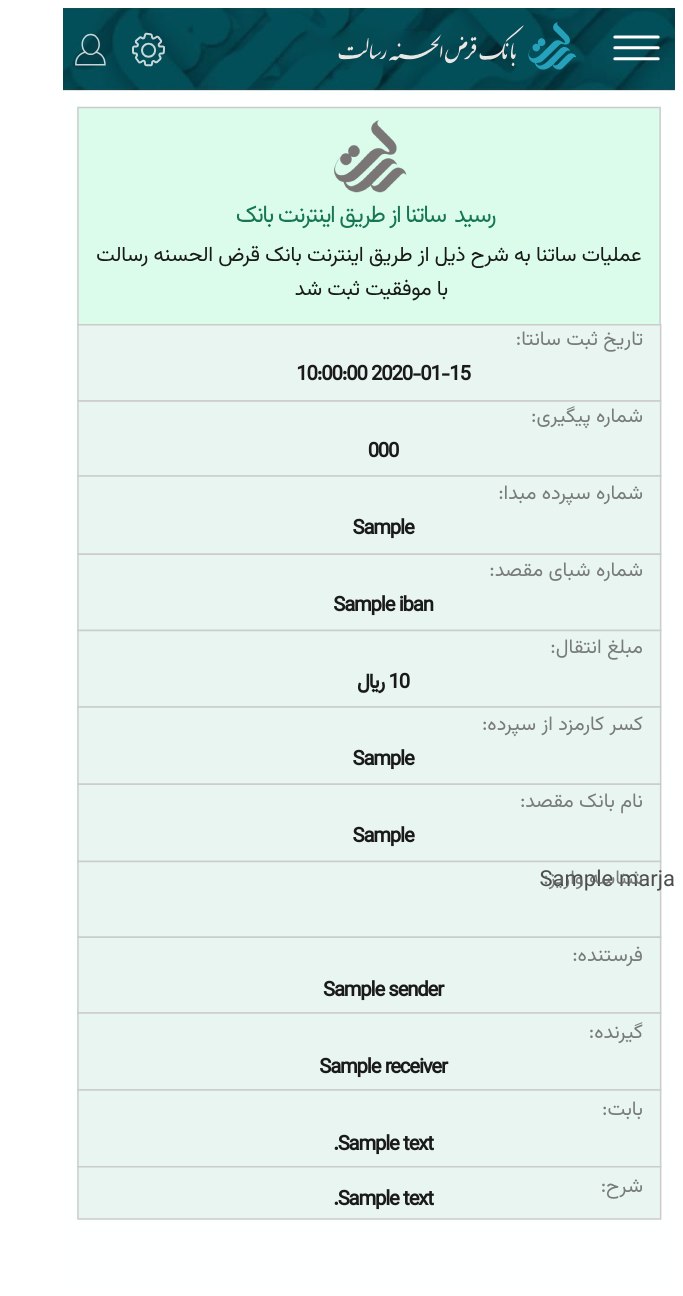
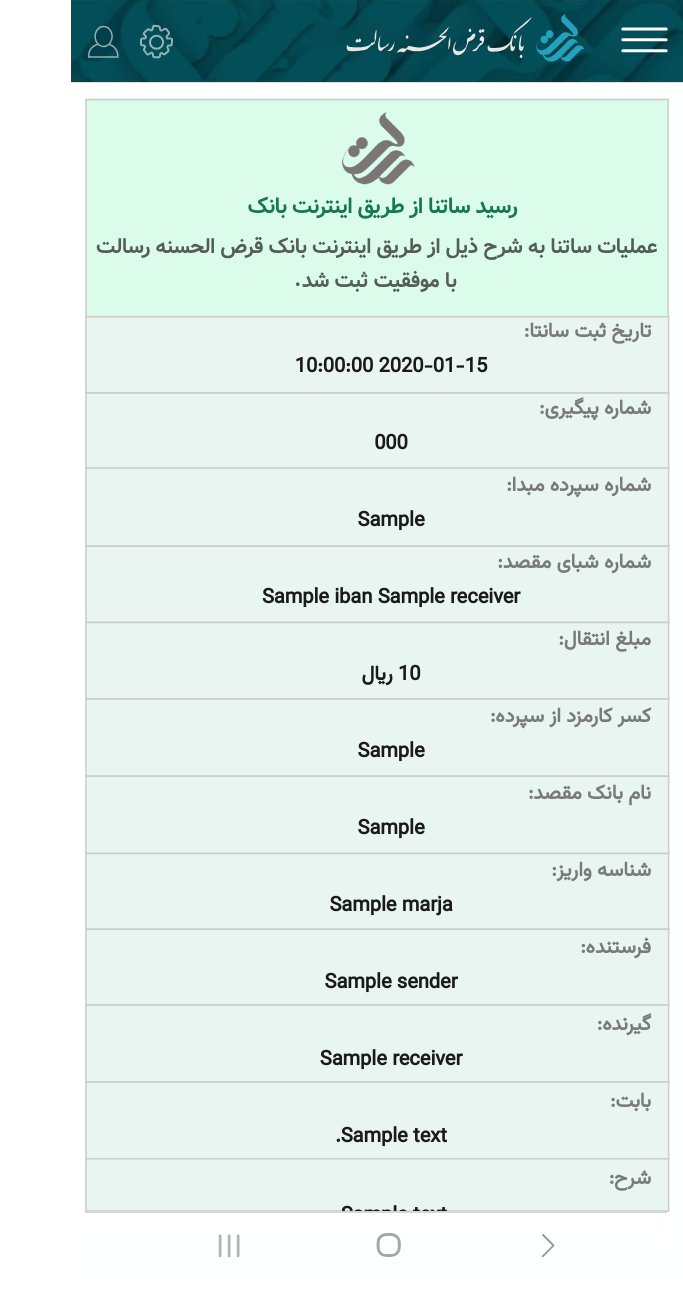
Before and after one commit to saeedhpro/residbot, a Python web app: template templates/resalat_satna_2/index.html in a window 1280 px wide. Shown: the whole page, without its empty margins (597-1280 px from the left). After the commit the page ends 1258 px from the top, so only its background shows below. Run offline with Jinja, Linux system fonts and the light colour scheme; the template is opened without the code that fills it: most values are stand-ins (such as "Sample title", 1, 10 or a date in 2020).

Commit message:
fix: mande

```diff
--- a/templates/resalat_satna/index.html
+++ b/templates/resalat_satna/index.html
@@ -3,10 +3,11 @@
     <meta charset="UTF-8" />
     <meta name="viewport" content="width=device-width, initial-scale=1.0" />
     <title>Document</title>
+    <link rel="stylesheet" href="sepah-satna.css" />
     <style>
       @font-face {
         font-family: Vazir;
-        src: url("{{current_directory}}/templates/Vazirmatn-Regular.ttf");
+        src: url("../Vazirmatn-Regular.ttf");
       }
 
       html,
@@ -19,7 +20,7 @@
       .container {
         width: 667px;
         height: 1280px;
-        background-image: url("{{current_directory}}/templates/resalat_satna/resalat-satna.png");
+        background-image: url("resalat-satna.png");
         /* background-image: url("resalat-satna-filled.png"); */
         object-fit: cover;
         position: relative;
@@ -155,7 +156,6 @@
           <div class="divider"></div>
           <div class="value">{{marja}}</div>
         </div>
-
         <div class="row">
           <div class="title">بابت:</div>
           <div class="divider"></div>
--- a/templates/resalat_satna_2/index.html
+++ b/templates/resalat_satna_2/index.html
@@ -6,12 +6,14 @@
     <style>
       @font-face {
         font-family: vazir;
-        src: url("/home/original/residbot/templates/Vazirmatn-Regular.ttf");
+        src: url("{{current_directory}}/templates/Vazirmatn-Regular.ttf");
       }
 
       body {
+        margin: 0;
         font-size: 22px;
         font-family: vazir;
+        font-weight: 700;
         color: #4d4d4d;
       }
 
@@ -19,7 +21,7 @@
         width: 612px;
         height: 1280px;
         /* background-image: url("resalat-satna-2-filled.png"); */
-        background-image: url("/home/original/residbot/templates/resalat_satna_2/resalat-satna-2.png");
+        background-image: url("{{current_directory}}/templates/resalat_satna_2/resalat-satna-2.png");
         object-fit: cover;
         position: relative;
       }
@@ -28,15 +30,10 @@
         color: #00a143;
       }
 
-      .font-bold {
-        font-weight: 700;
-      }
-
       .title {
         font-size: 20px;
         letter-spacing: 0px;
         color: #666666;
-        font-weight: 400;
         direction: rtl;
         position: absolute;
         right: 32px;
@@ -46,7 +43,6 @@
       .value {
         width: 100%;
         font-size: 20px;
-        letter-spacing: -1px;
         color: #1a1a1a;
         position: absolute;
         left: 50%;
@@ -54,7 +50,6 @@
         bottom: 10px;
         transform: translateX(-50%);
         text-align: center;
-        font-weight: bold;
       }
       .rows {
         width: 584px;
@@ -68,6 +63,15 @@
         display: flex;
         flex-direction: column;
         position: relative;
+      }
+      .white-card {
+        width: 582px;
+        height: 18px;
+        border-top: 2px solid #D4D7D6;
+        background-color: white;
+        position: absolute;
+        bottom: 9;
+        right: 16;
       }
     </style>
   </head>
@@ -86,12 +90,12 @@
 
         <div class="row">
           <div class="title">شماره سپرده مبدا‌:</div>
-          <div class="value">{{source_account}}</div>
+          <div class="value" dir="ltr">{{source_account}}</div>
         </div>
 
         <div class="row">
           <div class="title">شماره شبای مقصد:</div>
-          <div class="value">{{iban}}</div>
+          <div class="value">{{iban}} {{receiver}}</div>
         </div>
 
         <div class="row">
@@ -101,7 +105,7 @@
 
         <div class="row">
           <div class="title">کسر کارمزد از سپرده:</div>
-          <div class="value">{{reduce_source_account}}</div>
+          <div class="value" dir="ltr">{{reduce_source_account}}</div>
         </div>
 
         <div class="row">
@@ -111,7 +115,7 @@
 
         <div class="row">
           <div class="title">شناسه واریز:</div>
-          <div class="divider">{{marja}}</div>
+          <div class="value">{{marja}}</div>
         </div>
 
         <div class="row">
@@ -131,7 +135,8 @@
 
         <div class="row">
           <div class="title">شرح:</div>
-          <div class="value" style="bottom: 32px">{{description}}</div>
+          <div class="value" style="bottom: 8px">{{description}}</div>
+          <div class="white-card"></div>
         </div>
       </div>
     </div>
```
Also changed, not shown: main.py (+5 -4 lines), templates/maskan_satna/index.html (+6 -4 lines), templates/resalat_paya/index.html (+25 -13 lines), templates/maskan_satna/maskan-satna-filled.png (deleted), templates/maskan_satna/maskan-satna.png, templates/resalat_paya/resalat-paya.png (added), templates/resalat_satna_2/resalat-satna-2-filled.png (deleted), templates/resalat_satna_2/resalat-satna-2.png.
